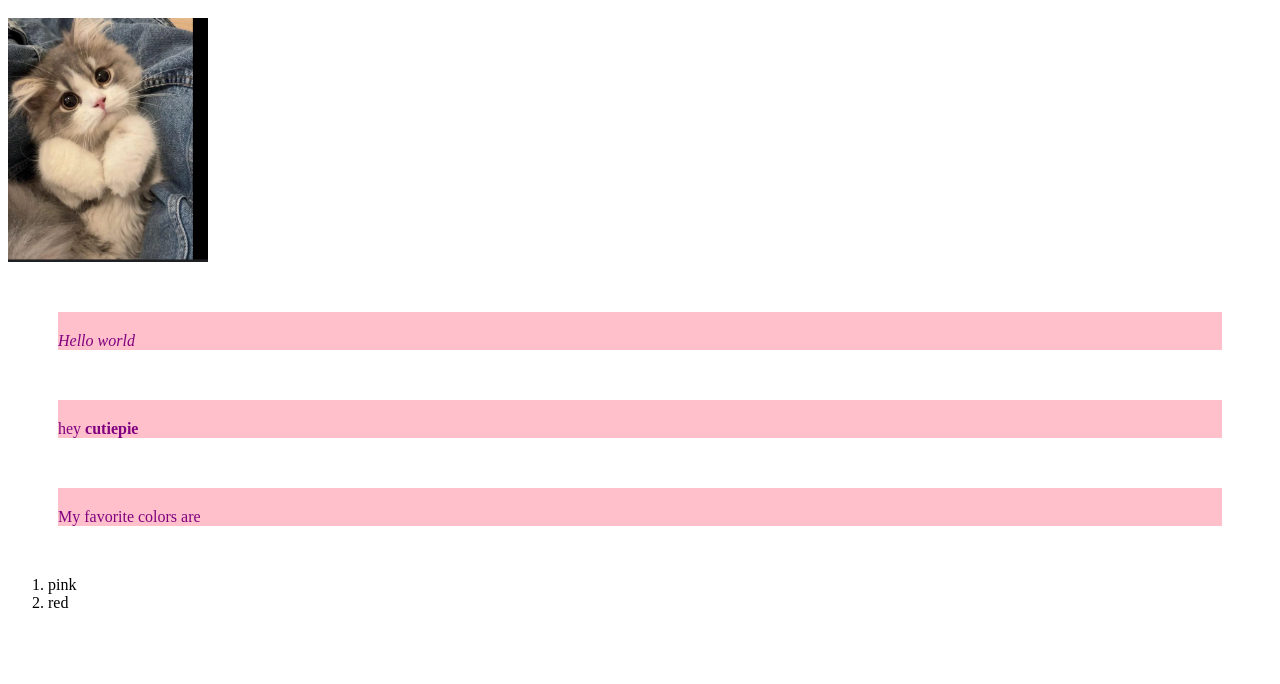
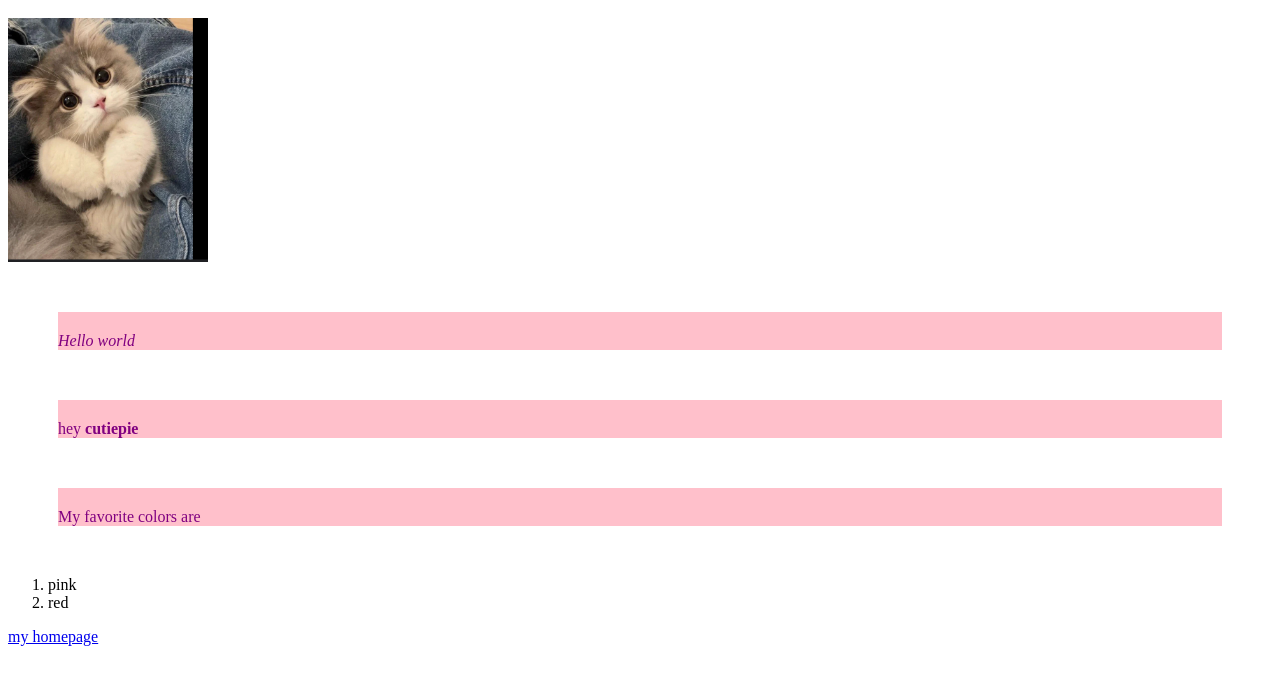
Before and after one commit to marlenad123/art101, a plain HTML site: page exercises/ex02.html in a window 1280 px wide. Shown: the part 48-732 px from the top of the page. Drawn offline with Linux system fonts and the light colour scheme.

Commit message:
Update ex02.html

```diff
--- a/exercises/ex02.html
+++ b/exercises/ex02.html
@@ -23,7 +23,7 @@ src="images/cat.png" />
         <li>pink</li>
         <li>red</li>
     </ol>
-
+<a href="../index.html">my homepage</a>
 </body>
 
 
```
